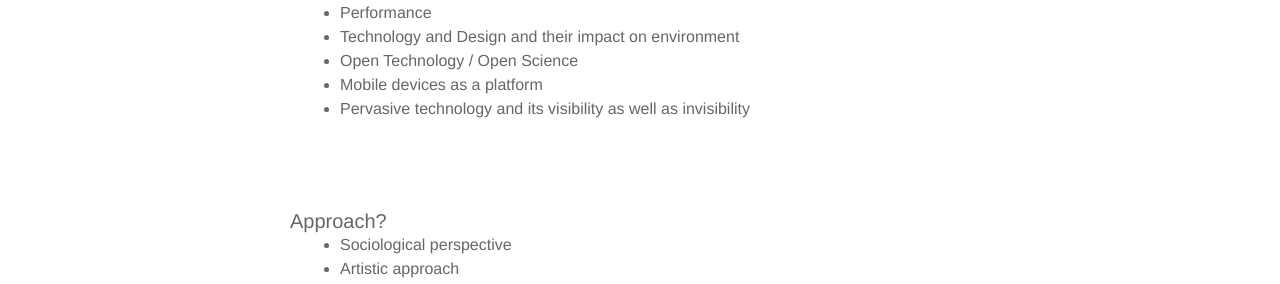
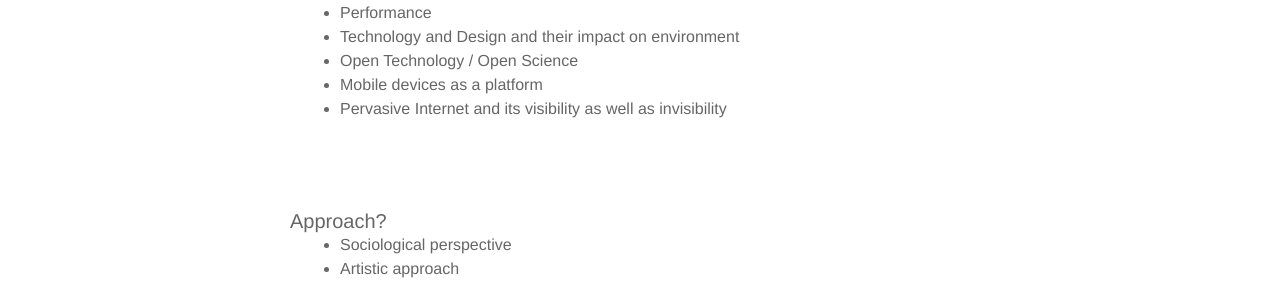
Before and after one commit to lucid2713/lucid2713.github.io, a Jekyll site: the page built from _others/2017-08-22-Idea concept for Research.markdown, in a window 1280 px wide. Shown: the part 345-629 px from the top of the page. Built offline with Jekyll 4.4.1, drawn with Linux system fonts in a browser that asks for light colours; nearby versions of some CDN libraries.

Commit message:
ineternet

```diff
--- a/_others/2017-08-22-Idea concept for Research.markdown
+++ b/_others/2017-08-22-Idea concept for Research.markdown
@@ -15,7 +15,7 @@ date: 2017-08-22 00:00:00
 <li>Technology and Design and their impact on environment</li>
 <li>Open Technology / Open Science</li>
 <li>Mobile devices as a platform</li>
-<li>Pervasive technology and its visibility as well as invisibility</li>
+<li>Pervasive Internet and its visibility as well as invisibility</li>
 </ul>
 
 <br/><br/>
```
